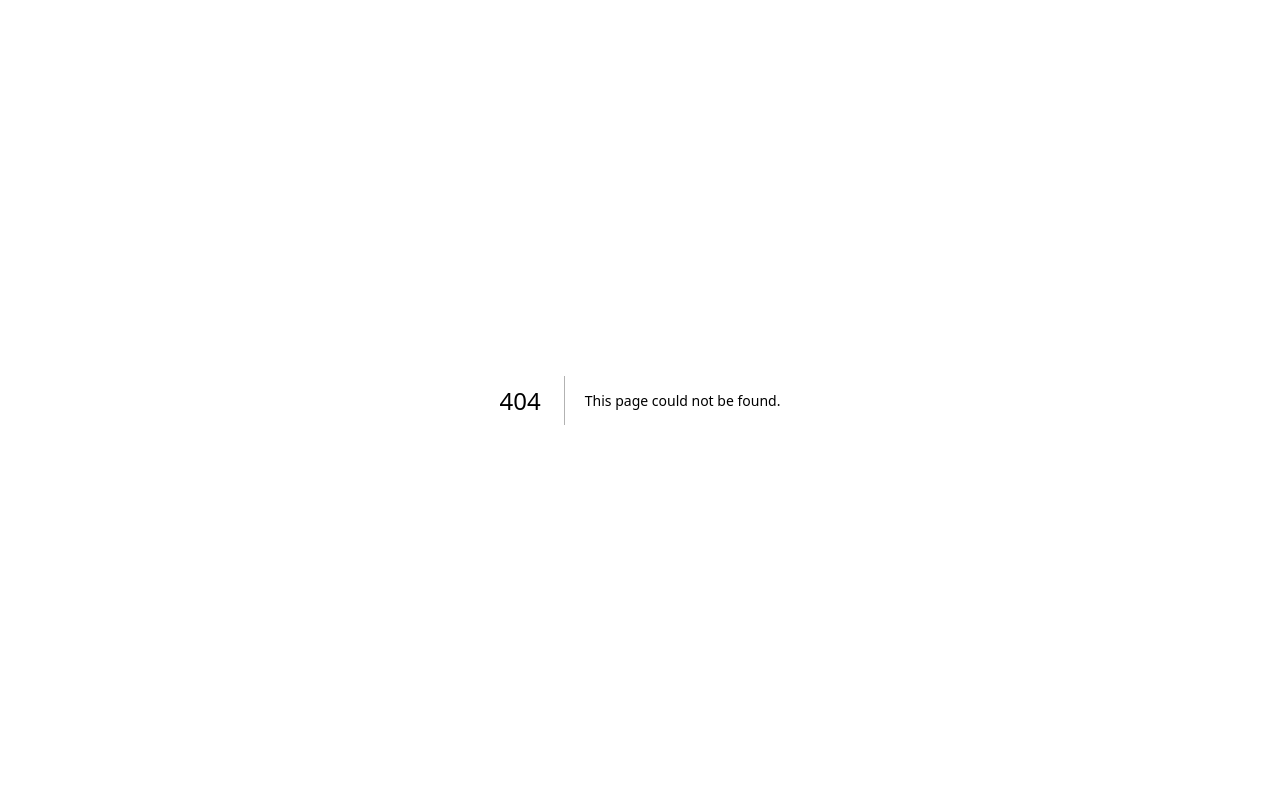
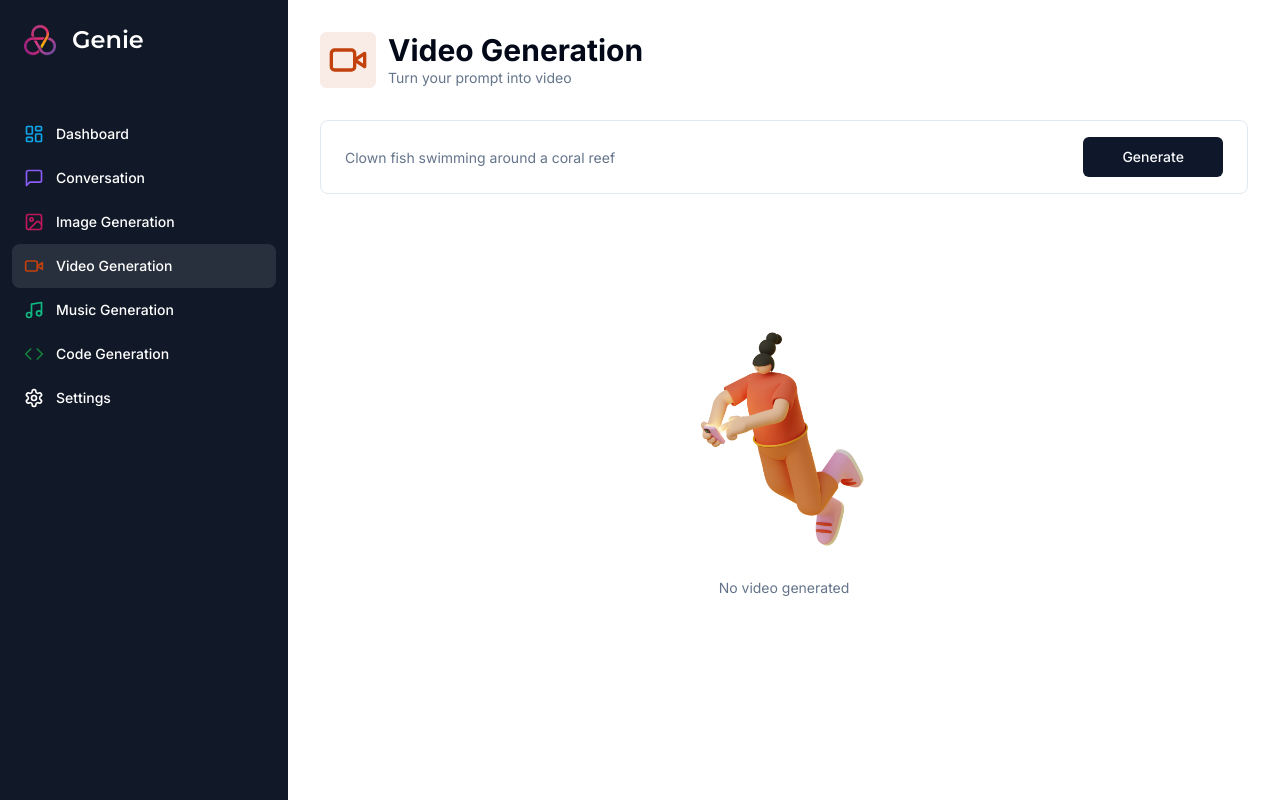
Before and after one commit to manjul22/genie-ai-saas, a Next.js app: page /video in a window 1280 px wide. Before the commit this address had no page. Built offline with nearby package versions, Linux system fonts and the light colour scheme.

Commit message:
video generation replicate api

```diff
--- /dev/null
+++ b/app/(dashboard)/(routes)/video/constants.ts
@@ -0,0 +1,6 @@
+import * as z from "zod";
+export const formSchema = z.object({
+    prompt: z.string().min(1,{
+        message: "Prompt is required",
+    }),
+})
--- /dev/null
+++ b/app/(dashboard)/(routes)/video/page.tsx
@@ -0,0 +1,106 @@
+"use client";
+
+import * as z from "zod";
+import Heading from '@/components/heading'
+import React, { useState } from 'react';
+import { VideoIcon } from "lucide-react";
+import { useForm } from 'react-hook-form';
+import axios from "axios";
+import { formSchema } from "./constants";
+import { zodResolver } from "@hookform/resolvers/zod";
+import { Form, FormControl, FormField, FormItem } from "@/components/ui/form";
+import { Input } from "@/components/ui/input";
+import { Empty } from "@/components/empty";
+import { Button } from "@/components/ui/button";
+import { Loader } from "@/components/loader";
+
+import { useRouter } from "next/navigation";
+
+const VideoPage = () => {
+    const router = useRouter();
+    const [video, setVideo] = useState<string>();
+
+    const form = useForm<z.infer<typeof formSchema>>({
+        resolver: zodResolver(formSchema),
+        defaultValues: {
+            prompt: ""
+        }
+    });
+
+    const isLoading = form.formState.isSubmitting;
+    const onSubmit = async (values: z.infer<typeof formSchema>) => {
+        try {
+            setVideo(undefined);
+
+            const response = await axios.post("api/video",values);
+
+            setVideo(response.data[0]);
+
+            form.reset();
+
+        } catch (error: any) {
+            //TODO: Open pro Modal
+            console.log(error);
+        } finally {
+            router.refresh();
+        }
+    };
+
+    return (
+        <div>
+            <Heading
+                title="Video Generation"
+                description='Turn your prompt into video'
+                icon={VideoIcon}
+                iconColor='text-orange-700'
+                bgColor='bg-orange-700/10'
+            />
+            <div className='px-4 lg:px-8'>
+                <div>
+                    <Form {...form}>
+                        <form
+                            onSubmit={form.handleSubmit(onSubmit)}
+                            className="rounded-lg border w-full p-4 px-3 md:px-6 focus-within:shadow-sm grid grid-cols-12 gap-2"
+                        >
+                            <FormField
+                                name="prompt"
+                                render={({ field }) => (
+                                    <FormItem className="col-span-12 lg:col-span-10">
+                                        <FormControl className="m-0 p-0">
+                                            <Input
+                                                className="border-0 outline-none focus-visible:ring-0 focus-visible:ring-transparent"
+                                                disabled={isLoading}
+                                                placeholder="Clown fish swimming around a coral reef"
+                                                {...field}
+                                            />
+                                        </FormControl>
+                                    </FormItem>
+                                )}
+                            />
+                            <Button className="col-span-12 lg:col-span-2 w-full" disabled={isLoading}>
+                                Generate
+                            </Button>
+                        </form>
+                    </Form>
+                </div>
+                <div className="space-y-4 mt-4">
+                    {isLoading && (
+                        <div className="p-8 rounded-lg w-ful flex items-center justify-center bg-muted">
+                            <Loader />
+                        </div>
+                    )}
+                    {!video && !isLoading && (
+                        <Empty label="No video generated" />
+                    )}
+                    {video && (
+                        <video className="w-full aspect-video mt-8 rounded-lg border bg-black" controls>
+                            <source src={video} />
+                        </video>
+                    )}
+                </div>
+            </div>
+        </div>
+    )
+}
+
+export default VideoPage
--- /dev/null
+++ b/app/api/video/route.ts
@@ -0,0 +1,40 @@
+import { auth } from '@clerk/nextjs';
+import { NextResponse } from 'next/server';
+import Replicate from "replicate";
+
+const replicate = new Replicate({
+    auth: process.env.REPLICATE_API_TOKEN!
+});
+
+export async function POST(
+    req: Request
+) {
+    try {
+        const {userId} = auth();
+        const body = await req.json();
+        const {prompt} = body;
+
+        if(!userId) {
+            return new NextResponse("Unauthorized",{status: 401});
+        }
+
+        if(!prompt) {
+            return new NextResponse("Prompt is required",{status:400});
+        }
+
+        const response = await replicate.run(
+            "anotherjesse/zeroscope-v2-xl:9f747673945c62801b13b84701c783929c0ee784e4748ec062204894dda1a351",
+            {
+              input: {
+                prompt
+              }
+            }
+          );
+
+        return NextResponse.json(response);
+
+    }catch(error) {
+        console.log("VIDEO_ERROR",error);
+        return new NextResponse("Internal error",{status: 500});
+    }
+}
```
